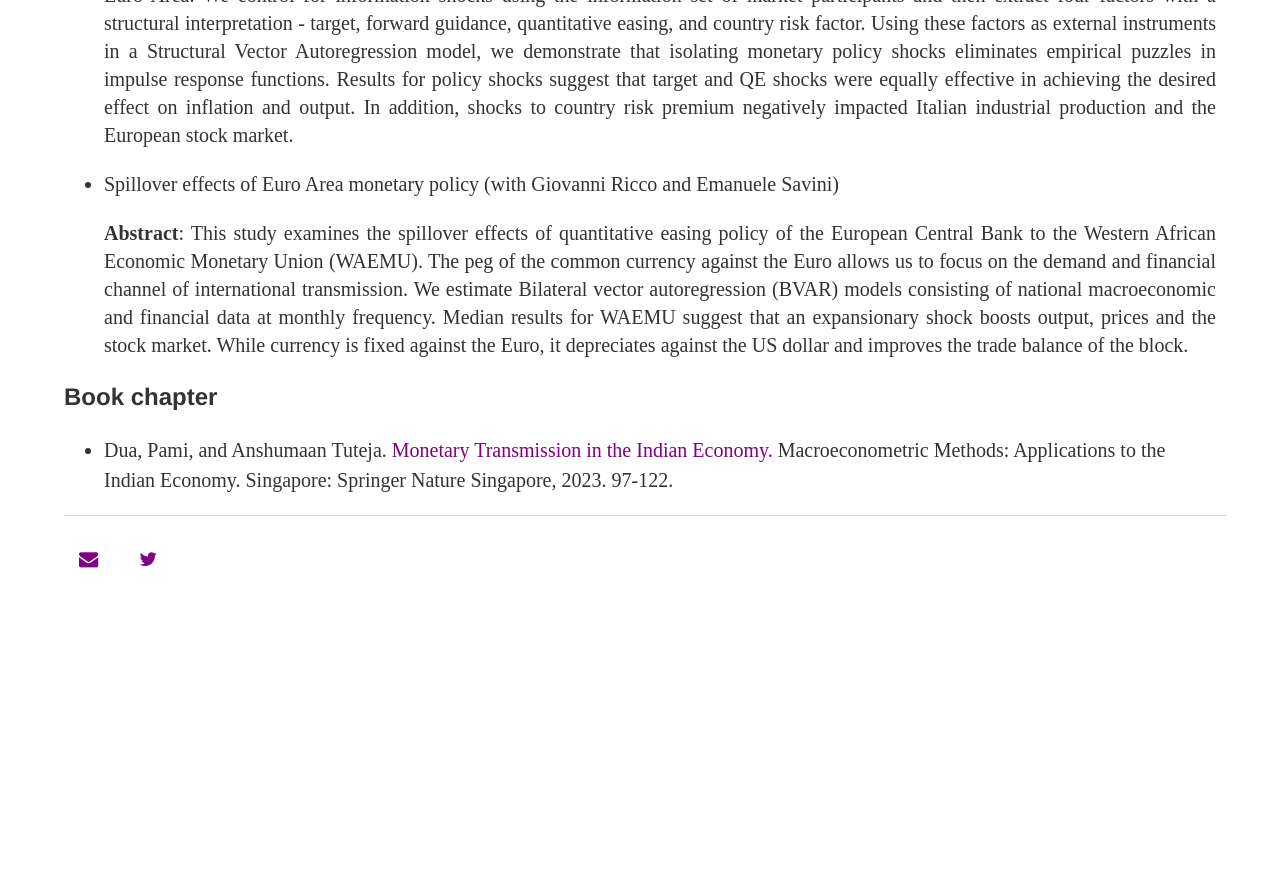
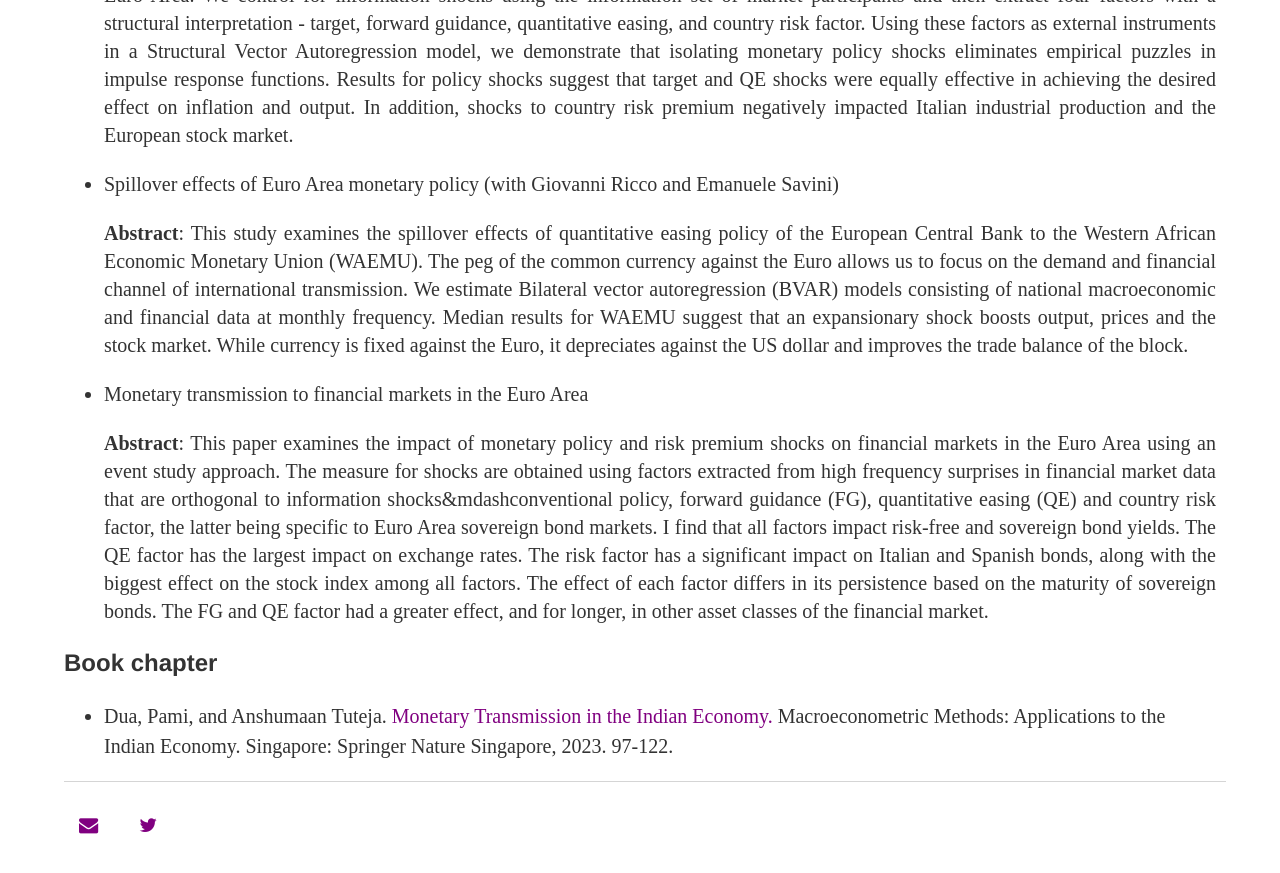
Before and after one commit to anshumaan-tuteja/anshumaan-tuteja.github.io, a Jekyll site: the page built from _pages/research.html, in a window 1280 px wide and 900 px high, scrolled down 950 px. Shown: the top 873 px of the window. Built offline with Jekyll 4.4.1, drawn with Linux system fonts in a browser that asks for light colours; before the commit the page ends 1584 px from its top, so only the background shows below that.

Commit message:
New work in progress

```diff
--- a/_pages/research.html
+++ b/_pages/research.html
@@ -31,7 +31,13 @@ title: Research page
     <p align="justify"; style="font-size:1em"><b>Abstract</b>: This study examines the spillover effects of quantitative easing policy of the European Central Bank to the Western African Economic Monetary Union (WAEMU).
       The peg of the common currency against the Euro allows us to focus on the demand and financial channel of international transmission. We estimate Bilateral vector autoregression (BVAR) models consisting of national macroeconomic and financial data at monthly frequency.
       Median results for WAEMU suggest that an expansionary shock boosts output, prices and the stock market. While currency is fixed against the Euro, it depreciates against the US dollar and improves the trade balance of the block.</p>
-  </ul>
+     <li> Monetary transmission to financial markets in the Euro Area </li>
+     <p align="justify"; style="font-size:1em"><b>Abstract</b>: This paper examines the impact of monetary policy and risk premium shocks on financial markets in the Euro Area using an event study approach.
+      The measure for shocks are obtained using factors extracted from high frequency surprises in financial market data that are orthogonal to information shocks&mdashconventional policy, forward guidance (FG), quantitative easing (QE) and country risk factor, the latter being specific to Euro Area sovereign bond markets.
+      I find that all factors impact risk-free and sovereign bond yields. The QE factor has the largest impact on exchange rates. The risk factor has a significant impact on Italian and Spanish bonds, along with the biggest effect on the stock index among all factors.
+      The effect of each factor differs in its persistence based on the maturity of sovereign bonds.
+      The FG and QE factor had a greater effect, and for longer, in other asset classes of the financial market. </p>
+   </ul>
 
   <h3>Book chapter</h3>
   <ul style="font-size: 1.25em;">
```
